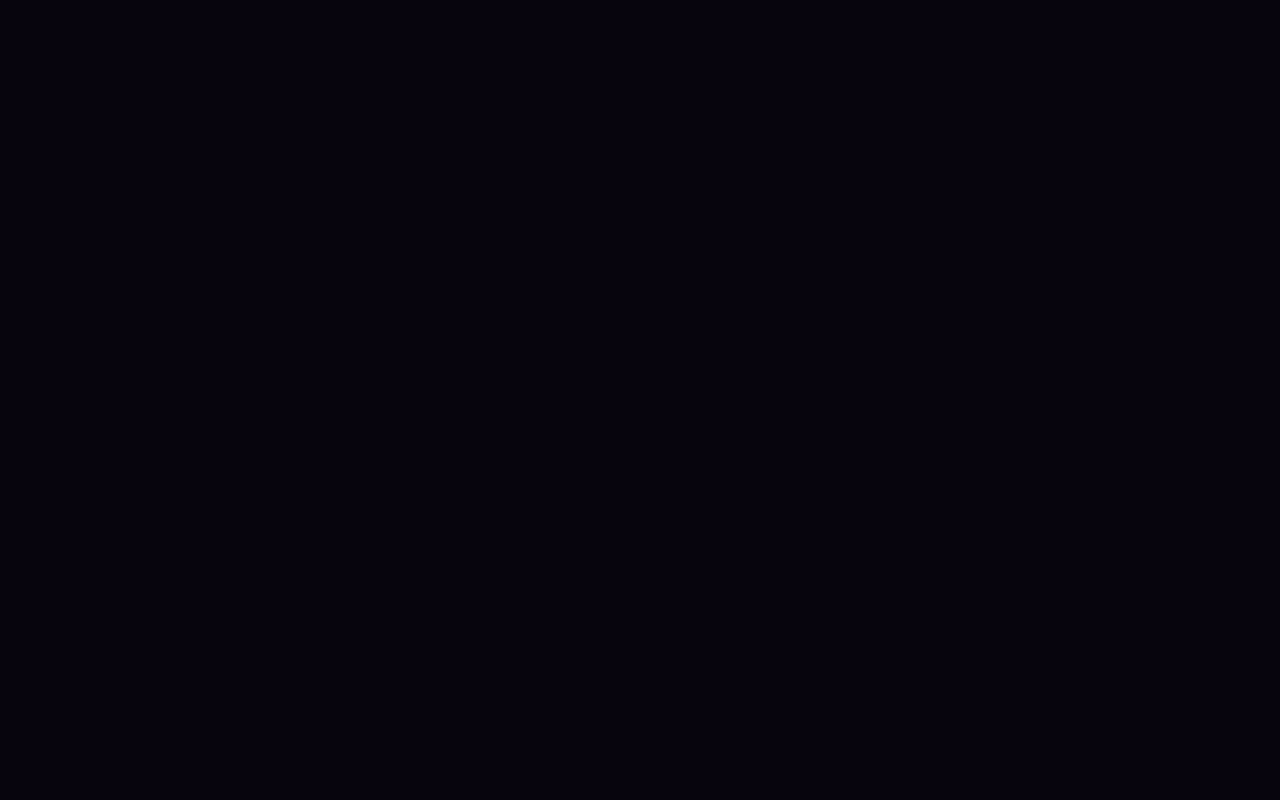
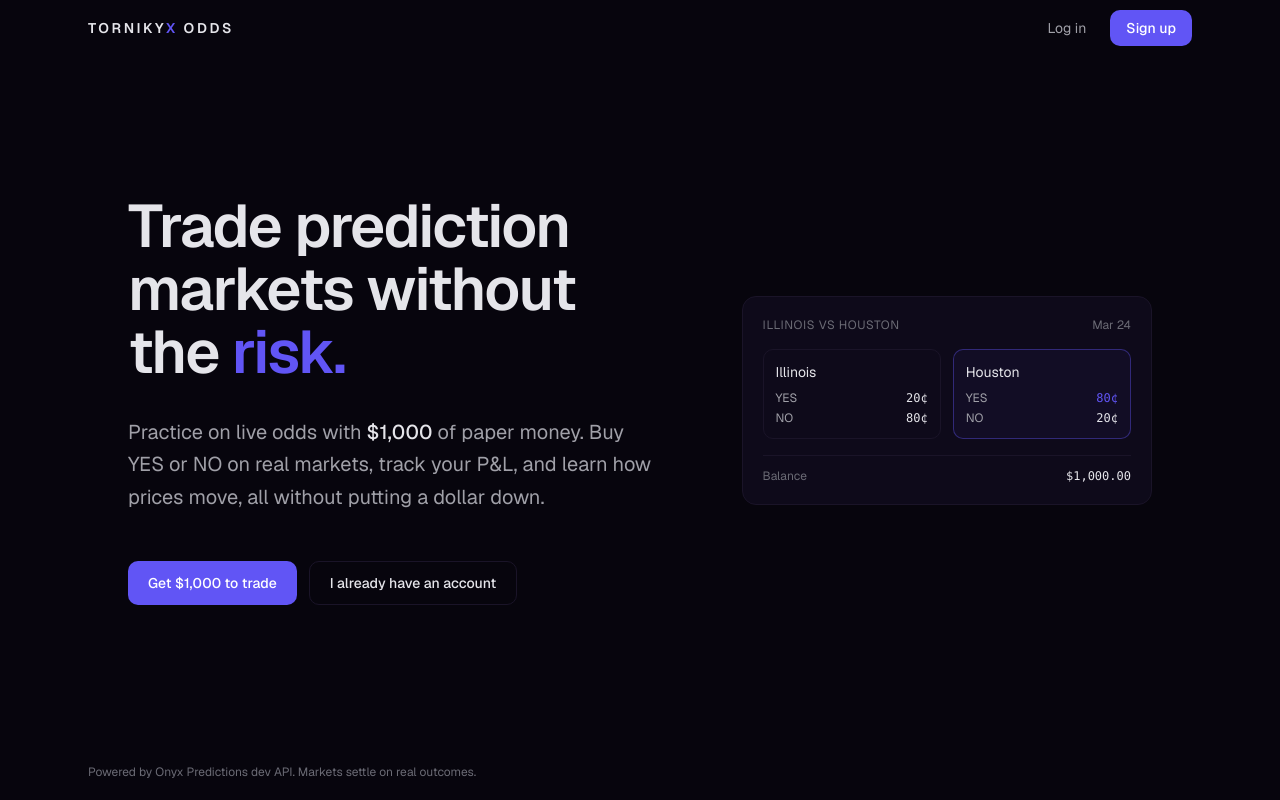
Before and after one commit to tornike14/onyx-paper-trader, a Next.js app: page / in a window 1280 px wide. Before the commit this address had no page. Built offline with nearby package versions, Linux system fonts and the light colour scheme; no server answers.

Commit message:
add landing page

```diff
--- a/app/(app)/markets/page.tsx
+++ b/app/(app)/markets/page.tsx
@@ -1,7 +1,7 @@
 const MarketsPage = () => (
   <div className="space-y-2">
     <h1 className="text-2xl font-semibold">Markets</h1>
-    <p className="text-text-mid text-sm">Loading…</p>
+    <p className="text-text-mid text-sm">Loading...</p>
   </div>
 );
 
--- a/app/(auth)/layout.tsx
+++ b/app/(auth)/layout.tsx
@@ -2,8 +2,10 @@ import Wordmark from "@/components/ui/Wordmark";
 
 const AuthLayout = ({ children }: { children: React.ReactNode }) => (
   <div className="min-h-screen flex flex-col">
-    <header className="px-6 h-14 flex items-center">
-      <Wordmark />
+    <header>
+      <div className="mx-auto max-w-6xl px-6 h-14 flex items-center">
+        <Wordmark />
+      </div>
     </header>
     <main className="flex-1 flex items-start justify-center px-6 pt-12">
       <div className="w-full max-w-sm">{children}</div>
--- a/app/(auth)/login/components/LoginForm.tsx
+++ b/app/(auth)/login/components/LoginForm.tsx
@@ -55,7 +55,7 @@ const LoginForm = () => {
       />
       {error ? <p className="text-sm text-neg">{error}</p> : null}
       <Button type="submit" disabled={pending} className="w-full">
-        {pending ? "Logging in…" : "Log in"}
+        {pending ? "Logging in..." : "Log in"}
       </Button>
     </form>
   );
--- a/app/(auth)/signup/components/SignupForm.tsx
+++ b/app/(auth)/signup/components/SignupForm.tsx
@@ -69,7 +69,7 @@ const SignupForm = () => {
       />
       {error ? <p className="text-sm text-neg">{error}</p> : null}
       <Button type="submit" disabled={pending} className="w-full">
-        {pending ? "Creating account…" : "Sign up — get $1,000"}
+        {pending ? "Creating account..." : "Sign up and get $1,000"}
       </Button>
     </form>
   );
--- a/app/page.tsx
+++ b/app/page.tsx
@@ -1,7 +1,113 @@
+import Link from "next/link";
 import { redirect } from "next/navigation";
+import { auth } from "@/auth";
+import Wordmark from "@/components/ui/Wordmark";
 
-const Home = () => {
-  redirect("/markets");
+const Home = async () => {
+  const session = await auth();
+  if (session?.user) {
+    redirect("/markets");
+  }
+
+  return (
+    <div className="min-h-screen flex flex-col">
+      <header>
+        <div className="mx-auto max-w-6xl px-6 h-14 flex items-center justify-between">
+          <Wordmark />
+          <div className="flex items-center gap-2">
+            <Link
+              href="/login"
+              className="h-9 px-4 inline-flex items-center rounded-btn text-sm text-text-mid hover:text-text-high transition"
+            >
+              Log in
+            </Link>
+            <Link
+              href="/signup"
+              className="h-9 px-4 inline-flex items-center rounded-btn bg-brand text-white text-sm font-medium hover:bg-brand-hover transition"
+            >
+              Sign up
+            </Link>
+          </div>
+        </div>
+      </header>
+
+      <main className="flex-1 flex items-center px-6 py-16">
+        <div className="mx-auto max-w-5xl w-full grid gap-16 md:gap-20 md:grid-cols-[1.3fr_1fr] items-center">
+          <div className="space-y-8">
+            <h1 className="text-5xl md:text-6xl font-semibold leading-[1.05] tracking-tight">
+              Trade prediction markets without the
+              <span className="text-brand"> risk.</span>
+            </h1>
+            <p className="text-text-mid text-lg md:text-xl leading-relaxed max-w-xl">
+              Practice on live odds with{" "}
+              <span className="text-text-high font-medium">$1,000</span> of paper
+              money. Buy YES or NO on real markets, track your P&L, and learn how
+              prices move, all without putting a dollar down.
+            </p>
+            <div className="flex flex-wrap gap-3 pt-4">
+              <Link
+                href="/signup"
+                className="h-11 px-5 inline-flex items-center rounded-btn bg-brand text-white font-medium text-sm hover:bg-brand-hover transition"
+              >
+                Get $1,000 to trade
+              </Link>
+              <Link
+                href="/login"
+                className="h-11 px-5 inline-flex items-center rounded-btn border border-border text-text-high font-medium text-sm hover:border-border-strong transition"
+              >
+                I already have an account
+              </Link>
+            </div>
+          </div>
+
+          <div className="hidden md:block">
+            <div className="relative rounded-card border border-border bg-bg-elevated p-5 space-y-4">
+              <div className="flex items-center justify-between">
+                <span className="text-xs uppercase tracking-wider text-text-dim">
+                  Illinois vs Houston
+                </span>
+                <span className="text-xs text-text-dim">Mar 24</span>
+              </div>
+              <div className="grid grid-cols-2 gap-3">
+                <div className="rounded-btn border border-border p-3">
+                  <div className="text-sm text-text-high mb-2">Illinois</div>
+                  <div className="flex items-center justify-between text-xs">
+                    <span className="text-text-mid">YES</span>
+                    <span className="text-text-high font-mono">20¢</span>
+                  </div>
+                  <div className="flex items-center justify-between text-xs mt-1">
+                    <span className="text-text-mid">NO</span>
+                    <span className="text-text-high font-mono">80¢</span>
+                  </div>
+                </div>
+                <div className="rounded-btn border border-brand/40 bg-brand/5 p-3">
+                  <div className="text-sm text-text-high mb-2">Houston</div>
+                  <div className="flex items-center justify-between text-xs">
+                    <span className="text-text-mid">YES</span>
+                    <span className="text-brand font-mono">80¢</span>
+                  </div>
+                  <div className="flex items-center justify-between text-xs mt-1">
+                    <span className="text-text-mid">NO</span>
+                    <span className="text-text-high font-mono">20¢</span>
+                  </div>
+                </div>
+              </div>
+              <div className="pt-3 border-t border-border flex items-center justify-between text-xs">
+                <span className="text-text-dim">Balance</span>
+                <span className="text-text-high font-mono">$1,000.00</span>
+              </div>
+            </div>
+          </div>
+        </div>
+      </main>
+
+      <footer>
+        <div className="mx-auto max-w-6xl px-6 h-14 flex items-center text-xs text-text-dim">
+          Powered by Onyx Predictions dev API. Markets settle on real outcomes.
+        </div>
+      </footer>
+    </div>
+  );
 };
 
 export default Home;
--- a/components/ui/Wordmark.tsx
+++ b/components/ui/Wordmark.tsx
@@ -2,7 +2,7 @@ import Link from "next/link";
 
 const Wordmark = () => (
   <Link
-    href="/markets"
+    href="/"
     className="font-semibold text-text-high tracking-[0.18em] text-sm select-none"
   >
     TORNIKY<span className="text-brand">X</span> ODDS
```
